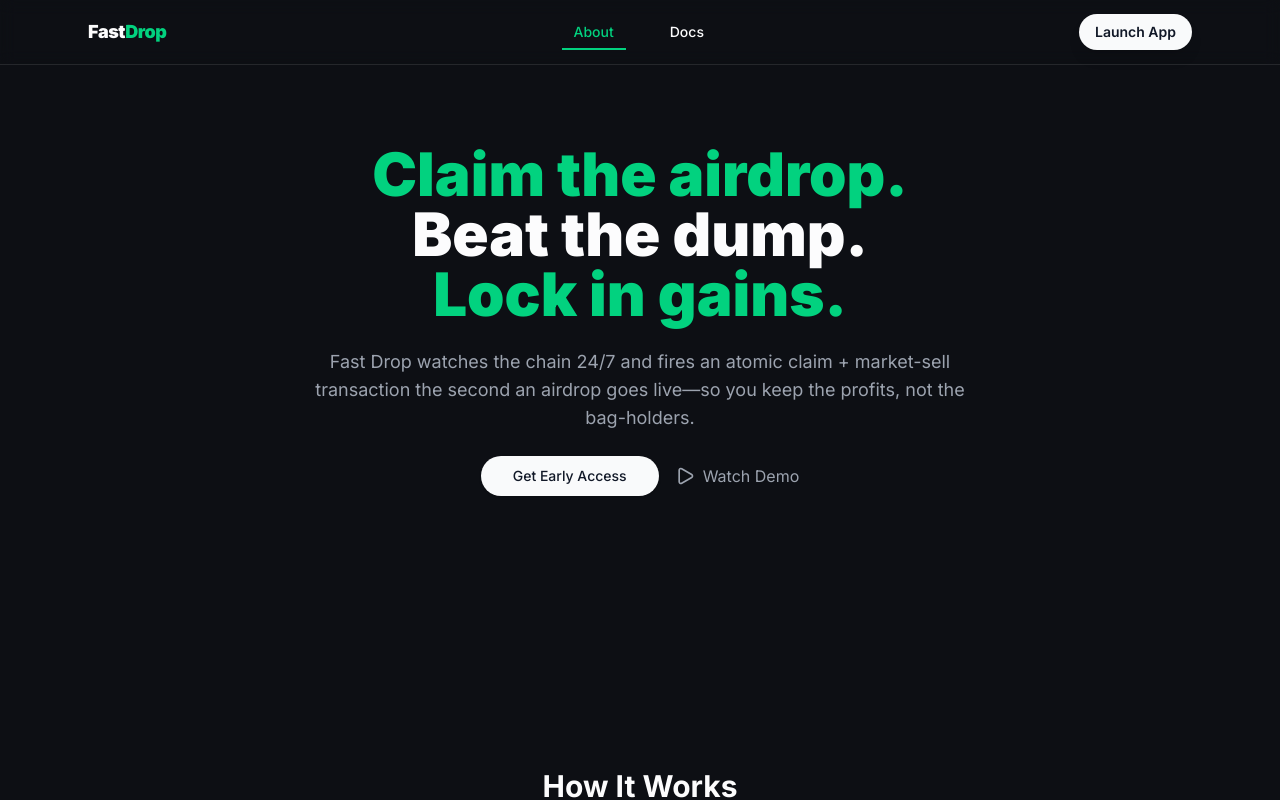
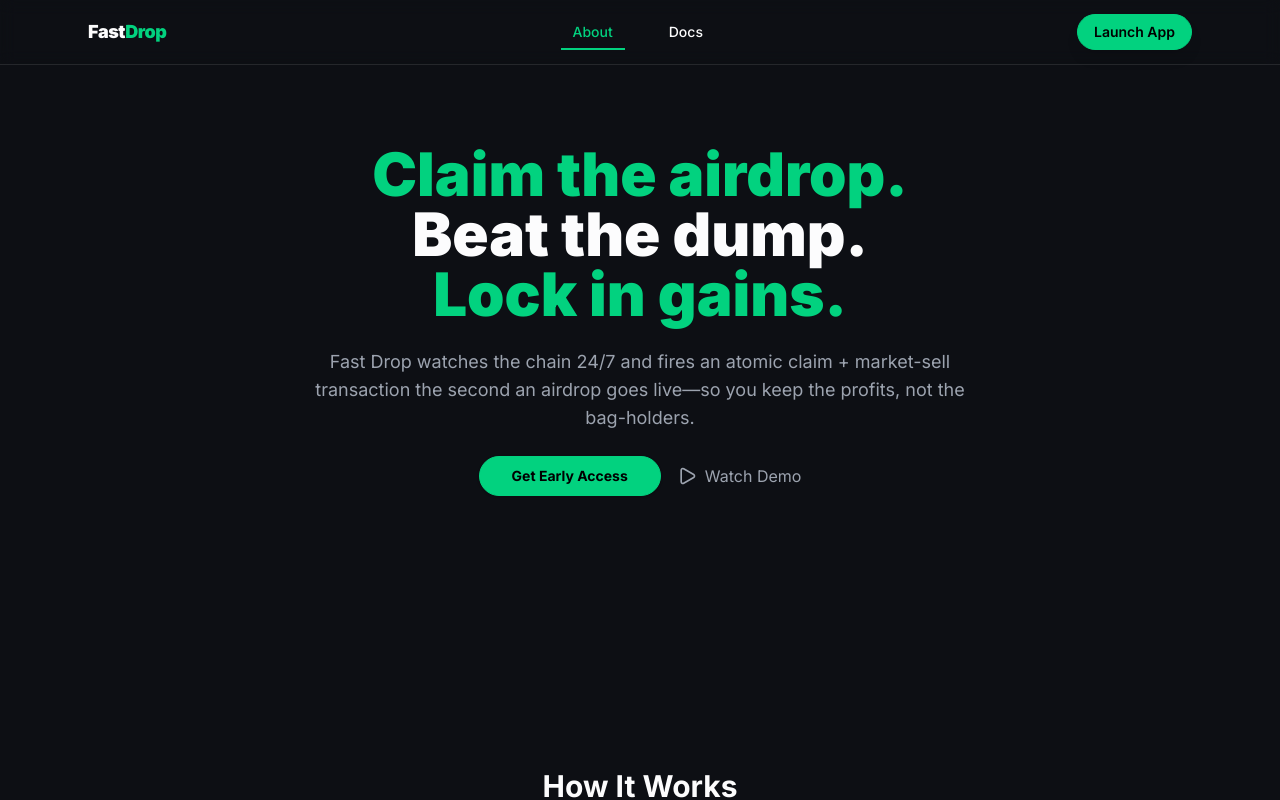
Before and after one commit to felipeldfonseca/fastdrop, a Next.js app in the folder apps/web/: page / in a window 1280 px wide. Shown: the top 800 px of the page. Built offline with nearby package versions, Linux system fonts and the light colour scheme.

Commit message:
feat(ui): align cta button styles across landing page

```diff
--- a/apps/web/src/components/landing/Hero.tsx
+++ b/apps/web/src/components/landing/Hero.tsx
@@ -1,5 +1,6 @@
 import { Button } from "@repo/ui/button";
 import { PlayIcon } from "lucide-react";
+import Link from "next/link";
 
 const Hero = () => {
   return (
@@ -17,9 +18,11 @@ const Hero = () => {
         profits, not the bag-holders.
       </p>
       <div className="flex gap-4">
-        <Button size="lg" className="rounded-full px-8 py-4">
-          Get Early Access
-        </Button>
+        <Link href="/app">
+          <Button size="lg" className="rounded-full px-8 py-4 bg-[--brand-accent] text-black hover:bg-white hover:text-black border border-[--brand-accent] font-bold">
+            Get Early Access
+          </Button>
+        </Link>
         <button className="flex items-center gap-2 text-[--brand-muted] hover:text-[--brand-fg]">
           <PlayIcon className="h-5 w-5" /> Watch Demo
         </button>
--- a/apps/web/src/components/navbar/LandingNavbar.tsx
+++ b/apps/web/src/components/navbar/LandingNavbar.tsx
@@ -198,11 +198,13 @@ export default function LandingNavbar() {
 
           <div className="flex-shrink-0">
             {isAppPage ? (
+              // Connect wallet button for app pages
               <Button className="rounded-full px-4 py-2 text-sm font-semibold shadow-lg bg-[--brand-accent] text-black hover:bg-white hover:text-black border border-[--brand-accent]">
                 Connect
               </Button>
             ) : (
-              <Button asChild className="rounded-full px-4 py-2 text-sm font-semibold shadow-lg">
+              // Launch App button for landing page
+              <Button asChild className="rounded-full px-4 py-2 text-sm font-semibold shadow-lg bg-[--brand-accent] text-black hover:bg-white hover:text-black border border-[--brand-accent]">
                 <Link href="/app">Launch App</Link>
               </Button>
             )}
```
